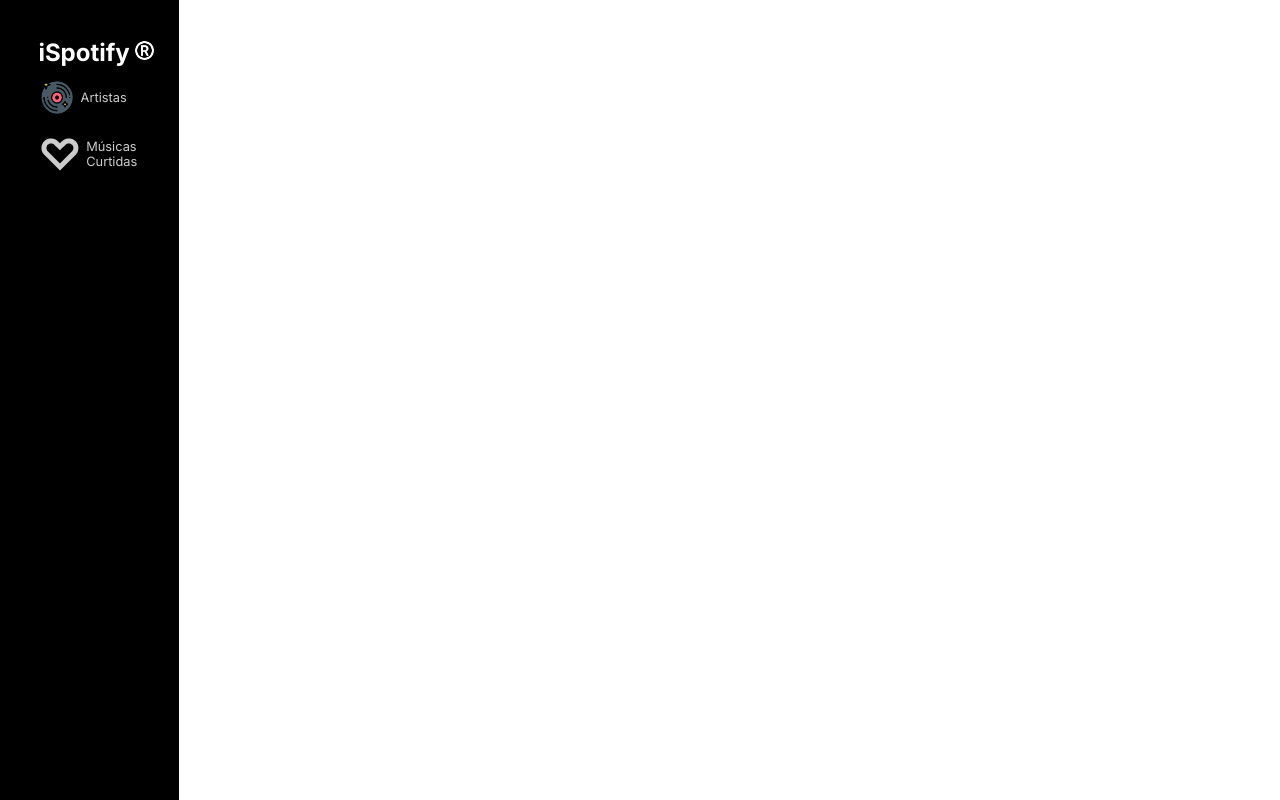
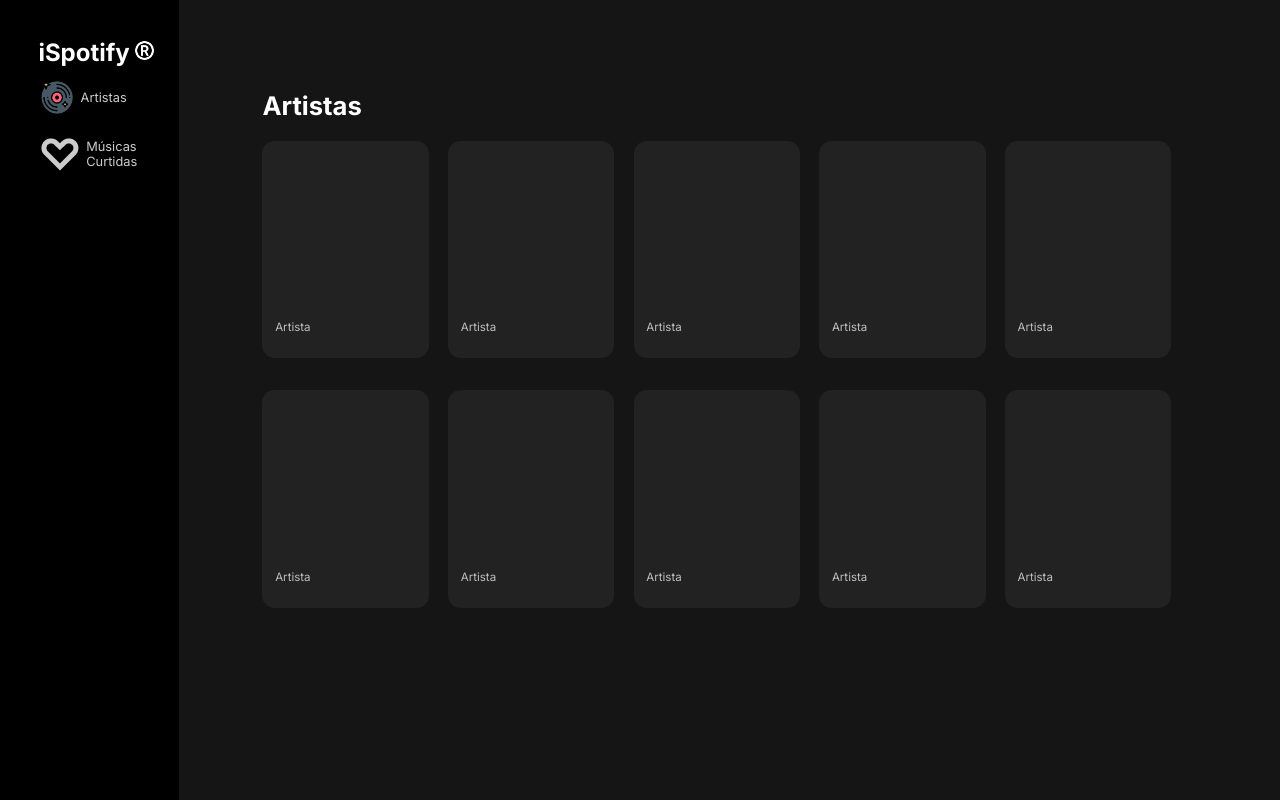
Before and after one commit to Buzelin2/Challenge-Final-iJunior, a React (Vite) app in the folder my-app/: page /artists in a window 1280 px wide. Shown: the top 800 px of the page. Built offline with nearby package versions, Linux system fonts and the light colour scheme.

Commit message:
Design dos artistas

```diff
--- /dev/null
+++ b/my-app/src/routes/Artists.css
@@ -0,0 +1,41 @@
+*{
+    margin: 0;
+    border: 0;
+    font-family: "Inter";
+    font-style: normal;
+}
+.artistas-main{
+    background-color: rgb(21, 21, 21);
+    width: 100%;
+}
+.div1{
+    display: flex;
+    margin-left: 5vw;
+    margin-top: 11vw;
+}
+.div2{
+    display: flex;
+    margin-left: 5vw;
+}
+.artista{
+    background-color: rgb(34, 34, 34);
+    width: 13vw;
+    height: 17vw;
+    margin-left: 1.5vw;
+    margin-bottom: 2.5vw;
+    border-radius: 1vw;
+}
+.text-top{
+    color: white;
+    font-size: 2vw;
+    position: absolute;
+    margin-top: 7vw;
+    margin-left: 6.5vw;
+    font-weight: bold;
+}
+.art-text{
+    font-size: 0.9vw;
+    margin-top: 14vw;
+    margin-left: 1vw;
+    color: rgb(191, 191, 191);
+}
--- a/my-app/src/routes/Artists.jsx
+++ b/my-app/src/routes/Artists.jsx
@@ -1,8 +1,25 @@
 import React from 'react'
+import "./Artists.css";
 
 const Artists = () => {
   return (
-    <div></div>
+    <div className='artistas-main'>
+      <p className='text-top'>Artistas</p>
+      <div className='div1'>
+        <div className='artista art1'><p className='art-text'>Artista</p></div>
+        <div className='artista art2'><p className='art-text'>Artista</p></div>
+        <div className='artista art3'><p className='art-text'>Artista</p></div>
+        <div className='artista art4'><p className='art-text'>Artista</p></div>
+        <div className='artista art5'><p className='art-text'>Artista</p></div>
+      </div>
+      <div className='div2'>
+        <div className='artista art6'><p className='art-text'>Artista</p></div>
+        <div className='artista art7'><p className='art-text'>Artista</p></div>
+        <div className='artista art8'><p className='art-text'>Artista</p></div>
+        <div className='artista art9'><p className='art-text'>Artista</p></div>
+        <div className='artista art10'><p className='art-text'>Artista</p></div>
+      </div>
+    </div>
   )
 }
 
```
Also changed, not shown: 1 other file (tests, documents, lock files or other folders).
